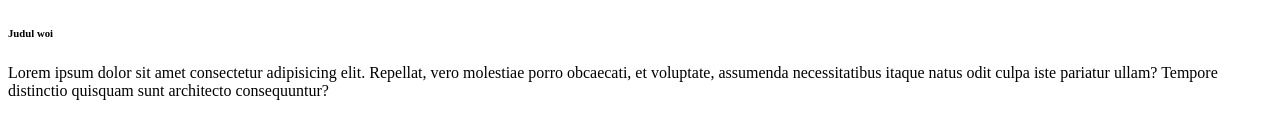
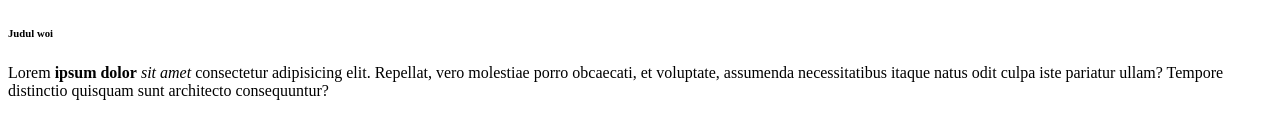
Before and after one commit to anfi3281/Anfee-Dev, a plain HTML site: page index.html in a window 1280 px wide. Shown: the part 224-362 px from the top of the page. Drawn offline with Linux system fonts and the light colour scheme.

Commit message:
Belajar strong dan em

```diff
--- a/index.html
+++ b/index.html
@@ -13,6 +13,6 @@
     <h4>Judul woi</h4>
     <h5>Judul woi</h5>
     <h6>Judul woi</h6>
-    <p>Lorem ipsum dolor sit amet consectetur adipisicing elit. Repellat, vero molestiae porro obcaecati, et voluptate, assumenda necessitatibus itaque natus odit culpa iste pariatur ullam? Tempore distinctio quisquam sunt architecto consequuntur?</p>
+    <p>Lorem <strong>ipsum dolor</strong> <em>sit amet</em> consectetur adipisicing elit. Repellat, vero molestiae porro obcaecati, et voluptate, assumenda necessitatibus itaque natus odit culpa iste pariatur ullam? Tempore distinctio quisquam sunt architecto consequuntur?</p>
 </body>
 </html>
```
